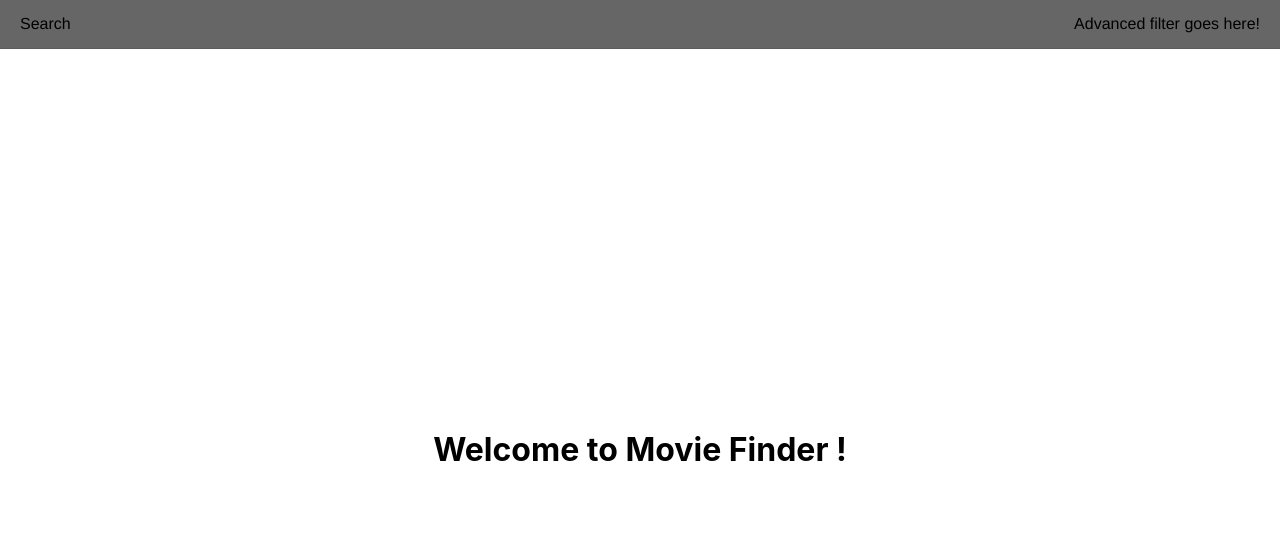
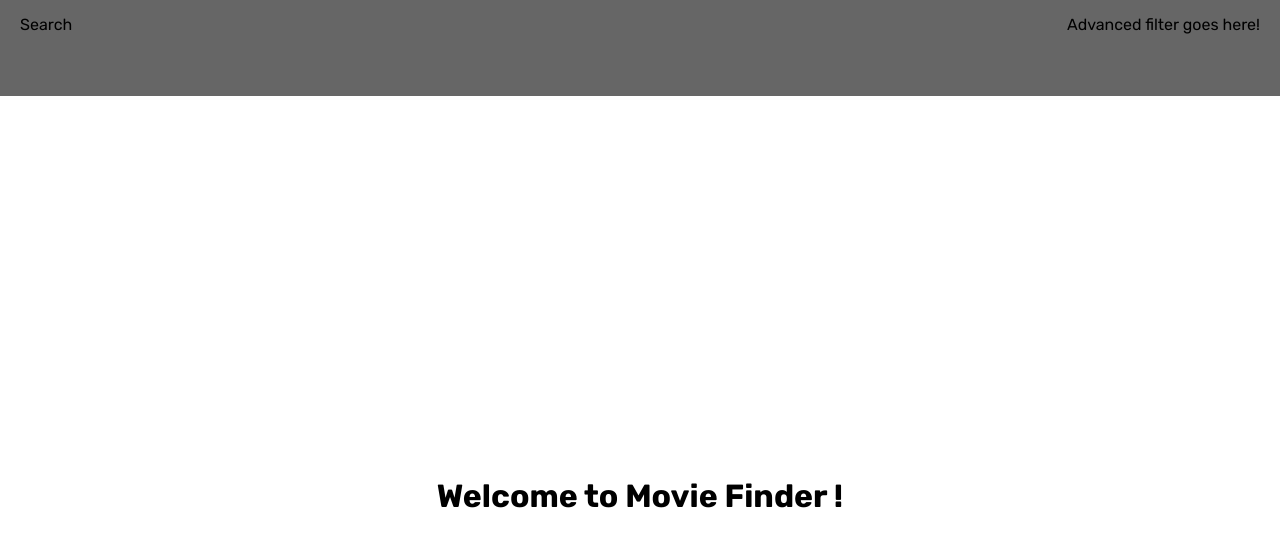
Before and after one commit to subodha/movie-finder, a Next.js app: page / in a window 1280 px wide. Shown: the top 546 px of the page. Built offline with nearby package versions, Linux system fonts and the light colour scheme.

Commit message:
import Custom fonts & Global styles into storybook

```diff
--- a/src/components/header/header.styled.tsx
+++ b/src/components/header/header.styled.tsx
@@ -2,37 +2,12 @@
 
 export const HeaderStyled = styled.header`
 	background: ${(props) => props.theme.colors.primary};
+	min-height: 96px;
 
 	.wrapper {
-		font-family: 'Nunito Sans', 'Helvetica Neue', Helvetica, Arial, sans-serif;
-		border-bottom: 1px solid rgba(0, 0, 0, 0.1);
 		padding: 15px 20px;
 		display: flex;
 		align-items: center;
 		justify-content: space-between;
 	}
-
-	svg {
-		display: inline-block;
-		vertical-align: top;
-	}
-
-	h1 {
-		font-weight: 900;
-		font-size: 20px;
-		line-height: 1;
-		margin: 6px 0 6px 10px;
-		display: inline-block;
-		vertical-align: top;
-	}
-
-	button + button {
-		margin-left: 10px;
-	}
-
-	.welcome {
-		color: #333;
-		font-size: 14px;
-		margin-right: 10px;
-	}
 `
--- /dev/null
+++ b/src/pages/_document.tsx
@@ -0,0 +1,22 @@
+import Document, { Html, Head, Main, NextScript } from 'next/document'
+
+class MyDocument extends Document {
+	render() {
+		return (
+			<Html>
+				<Head>
+					<link
+						href="https://fonts.googleapis.com/css2?family=Rubik:wght@300;400;500;600;700&display=swap"
+						rel="stylesheet"
+					/>
+				</Head>
+				<body>
+					<Main />
+					<NextScript />
+				</body>
+			</Html>
+		)
+	}
+}
+
+export default MyDocument
--- a/src/styles/globals.styled.tsx
+++ b/src/styles/globals.styled.tsx
@@ -8,8 +8,8 @@
 				min-height: 100%;
 				padding: 0;
 				margin: 0;
-        font-family: -apple-system, BlinkMacSystemFont, Segoe UI, Roboto, Oxygen,
-          Ubuntu, Cantarell, Fira Sans, Droid Sans, Helvetica Neue, sans-serif;
+				font-family: 'Rubik', sans-serif, Roboto, Oxygen, Ubuntu, Cantarell,
+					Fira Sans, Droid Sans, Helvetica Neue, sans-serif;
 			}
 
 			a {
```
Also changed, not shown: 2 other files (tests, documents, lock files or other folders). Lines whose indentation alone changed are shown as unchanged.
